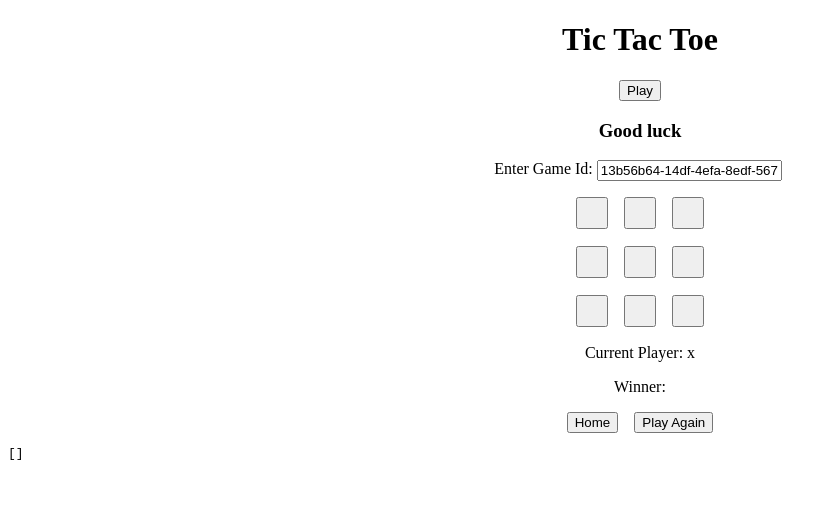
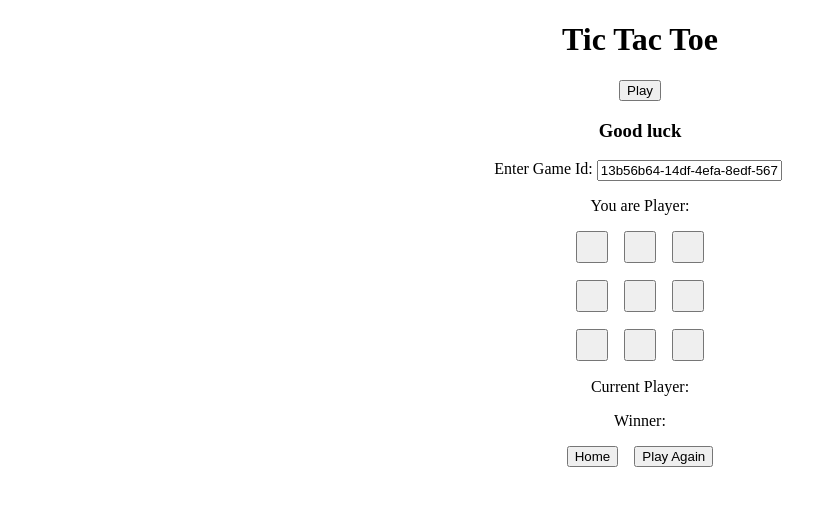
Before and after one commit to dkerner2001752/tic-tac-toe, an Angular app: page /home/tic-tac-toe in a window 1280 px wide. Shown: the top 506 px of the page, without its empty margins (0-835 px from the left). Built offline with nearby package versions, Linux system fonts and the light colour scheme; no server answers.

Commit message:
Saving and fetching from API

```diff
--- a/src/app/tic-tac-toe.service.ts
+++ b/src/app/tic-tac-toe.service.ts
@@ -3,14 +3,19 @@ import { HttpClient } from '@angular/common/http';
 import { firstValueFrom } from 'rxjs';
 import { TicTacToeType } from '../tic-tac-toe/tic-tac-toe.component';
 
+export interface MovesDto {
+  game: string,
+  move: number,
+  board: TicTacToeType[],
+}
+
 export interface PostGameDto {
-  game: string
-  move: number
-  board: TicTacToeType[]
+  players: string[],
+  moves: MovesDto[],
 }
 
 export interface GetGameDto {
-  moves: PostGameDto[]
+  moves: MovesDto[],
 }
 
 @Injectable({
@@ -27,10 +32,10 @@ export class TicTacToeService {
   }
 
   public async getGameHistory(gameId: string) {
-    return firstValueFrom(this.httpClient.get<GetGameDto>(`${this.baseUrl}game/${gameId}`));
+    return firstValueFrom(this.httpClient.get<PostGameDto>(`${this.baseUrl}game/${gameId}`));
   }
 
-  public async postGameProgress(body: PostGameDto[]) {
-    return firstValueFrom(this.httpClient.post(`${this.baseUrl}game`, body));
+  public async postGameProgress(body: PostGameDto, gameId: string) {
+    return firstValueFrom(this.httpClient.post(`${this.baseUrl}game/${gameId}`, body));
   }
 }
--- a/src/tic-tac-toe/tic-tac-toe.component.css
+++ b/src/tic-tac-toe/tic-tac-toe.component.css
@@ -6,6 +6,11 @@
   justify-self: center;
   display: grid;
   grid-template-columns: auto auto auto;
+  gap: 0.25rem;
+}
+
+.selected-player-container {
+  display: flex;
   gap: 0.25rem;
 }
 
--- a/src/tic-tac-toe/tic-tac-toe.component.html
+++ b/src/tic-tac-toe/tic-tac-toe.component.html
@@ -2,6 +2,9 @@
 <div class="game-id-container" [formGroup]="ticTacToeFormGroup">
   Enter Game Id:
   <input type="text" formControlName="gameId">
+</div>
+<div class="current-player-container">
+  You are Player: {{ this.ticTacToeFormGroup.controls.selectedPlayer.value }}
 </div>
 <div class="tic-tac-toe-container" [formGroup]="ticTacToeFormGroup">
   <div *ngFor="let formControl of ticTacToeFormGroup.controls.buttonValues.controls; index as i">
@@ -9,7 +12,7 @@
   </div>
 </div>
 <div class="current-player-container">
-  Current Player: {{ currentPlayer }}
+  Current Player: {{ this.ticTacToeFormGroup.controls.currentPlayer.value }}
 </div>
 <div class="message-container">
   Winner: {{ playerWon$ | async}}
@@ -18,4 +21,3 @@
   <button (click)="navigateToHome()">Home</button>
   <button (click)="playAgain()">Play Again</button>
 </div>
-<pre>{{ gameHistory | json }}</pre>
--- a/src/tic-tac-toe/tic-tac-toe.component.ts
+++ b/src/tic-tac-toe/tic-tac-toe.component.ts
@@ -1,9 +1,9 @@
 import { Component, inject, OnInit } from '@angular/core';
 import { Router } from '@angular/router';
 import { FormArray, FormControl, FormGroup, ReactiveFormsModule } from '@angular/forms';
-import { AsyncPipe, JsonPipe, NgForOf } from '@angular/common';
-import { PostGameDto, TicTacToeService } from '../app/tic-tac-toe.service';
-import { map, Observable } from 'rxjs';
+import { AsyncPipe, NgForOf } from '@angular/common';
+import { MovesDto, PostGameDto, TicTacToeService } from '../app/tic-tac-toe.service';
+import { filter, interval, map, merge, Observable, startWith, switchMap, tap } from 'rxjs';
 
 
 export type TicTacToeType = 'x' | 'o' | '';
@@ -13,6 +13,8 @@ type TicTacToeWinner = TicTacToeType | 'Draw';
 interface TicTacToeOptions {
   buttonValues: FormArray<FormControl<TicTacToeType>>;
   gameId: FormControl<string>;
+  currentPlayer: FormControl<TicTacToeType | null>
+  selectedPlayer: FormControl<TicTacToeType>
 }
 
 @Component({
@@ -20,8 +22,7 @@ interface TicTacToeOptions {
   imports: [
     ReactiveFormsModule,
     NgForOf,
-    AsyncPipe,
-    JsonPipe
+    AsyncPipe
   ],
   templateUrl: './tic-tac-toe.component.html',
   styleUrl: './tic-tac-toe.component.css'
@@ -32,9 +33,9 @@ export class TicTacToeComponent implements OnInit {
   public playerWon$!: Observable<TicTacToeWinner>;
 
   public hasPlayerWon = false;
-  public currentPlayer: TicTacToeType = 'x';
   public playerMoveCounter = 1;
-  public gameHistory: PostGameDto[] = [];
+  public gameHistory: MovesDto[] = [];
+  public players: string[] = [];
   public gameState = {};
 
   private readonly router = inject(Router);
@@ -54,15 +55,52 @@ export class TicTacToeComponent implements OnInit {
         new FormControl('', {nonNullable: true})
       ]),
       gameId: new FormControl(crypto.randomUUID(), {nonNullable: true, updateOn: 'blur'}),
+      currentPlayer: new FormControl(null),
+      selectedPlayer: new FormControl('', {nonNullable: true}),
     });
 
-    this.ticTacToeFormGroup.controls.gameId.valueChanges.subscribe(async (x) => {
-      const response = await this.tttService.getGameHistory(x)
-      console.log('History', response, 'Array');
+    const gameIdChange$= this.ticTacToeFormGroup.controls.gameId.valueChanges.pipe(
+      startWith(this.ticTacToeFormGroup.controls.gameId),
+      switchMap(() => {
+        return this.tttService.getGameHistory(this.ticTacToeFormGroup.controls.gameId.value);
+      }),
+      tap(response => {
+        this.ticTacToeFormGroup.controls.buttonValues.reset();
+        this.players = [];
+        this.gameHistory = [];
+        this.playerMoveCounter = 1;
+        this.ticTacToeFormGroup.controls.currentPlayer.setValue('x');
+
+        if (response.players.length === 0) {
+          const game: PostGameDto = {
+            players: ['x'],
+            moves: this.gameHistory,
+          }
+          this.tttService.postGameProgress(game, this.ticTacToeFormGroup.controls.gameId.value);
+          this.ticTacToeFormGroup.controls.selectedPlayer.setValue('x');
+        }
+        if (response.players.length === 1) {
+          const game: PostGameDto = {
+            players: ['x', 'o'],
+            moves: this.gameHistory,
+          }
+          this.tttService.postGameProgress(game, this.ticTacToeFormGroup.controls.gameId.value);
+          this.ticTacToeFormGroup.controls.selectedPlayer.setValue('o');
+        }
+      }),
+      switchMap(() => {
+        return interval(1000);
+      }),
+      filter(() => this.ticTacToeFormGroup.controls.selectedPlayer.value !== this.ticTacToeFormGroup.controls.currentPlayer.value),
+      switchMap(() => {
+        return this.tttService.getGameHistory(this.ticTacToeFormGroup.controls.gameId.value);
+      }),
+    ).subscribe(response => {
       const history = response.moves;
       this.gameHistory = history;
+      this.players = response.players;
       this.playerMoveCounter = history.length + 1;
-      this.currentPlayer = history.length % 2 == 0 ? 'o' : 'x';
+      this.ticTacToeFormGroup.controls.currentPlayer.setValue(history.length % 2 == 0 ? 'x' : 'o');
       const last = history.at(-1);
       if (last) {
         this.ticTacToeFormGroup.controls.buttonValues.setValue(last.board);
@@ -79,9 +117,11 @@ export class TicTacToeComponent implements OnInit {
   }
 
   public onButtonClick(index: number) {
-    this.ticTacToeFormGroup.controls.buttonValues.controls[index].patchValue(this.currentPlayer);
+    if (!this.ticTacToeFormGroup.controls.currentPlayer.value)
+      return;
+    this.ticTacToeFormGroup.controls.buttonValues.controls[index].patchValue(this.ticTacToeFormGroup.controls.currentPlayer.value);
 
-    const gameUpdate: PostGameDto = {
+    const gameUpdate: MovesDto = {
       game: this.ticTacToeFormGroup.controls.gameId.value,
       move: this.playerMoveCounter,
       board: this.ticTacToeFormGroup.controls.buttonValues.value
@@ -89,26 +129,25 @@ export class TicTacToeComponent implements OnInit {
 
     this.gameHistory.push(gameUpdate);
 
-    this.tttService.postGameProgress(this.gameHistory).then(response => {
+    const game: PostGameDto = {
+      players: this.players,
+      moves: this.gameHistory,
+    };
+    this.tttService.postGameProgress(game, this.ticTacToeFormGroup.controls.gameId.value).then(response => {
       this.gameState = response;
     }).catch(error => {
       console.log(error);
     });
 
     if (!this.hasPlayerWon) {
-      this.currentPlayer = (this.currentPlayer === 'x') ? 'o' : 'x';
+      this.ticTacToeFormGroup.controls.currentPlayer.setValue((this.ticTacToeFormGroup.controls.currentPlayer.value === 'x') ? 'o' : 'x');
     }
 
     this.playerMoveCounter++
   }
 
   public playAgain() {
-    this.ticTacToeFormGroup.controls.buttonValues.reset();
     this.ticTacToeFormGroup.controls.gameId.reset(crypto.randomUUID());
-
-    this.gameHistory = [];
-    this.playerMoveCounter = 1;
-    this.currentPlayer = 'x';
   }
 
   public validateWinner(arrValues: TicTacToeType[]) {
@@ -125,8 +164,7 @@ export class TicTacToeComponent implements OnInit {
 
     const testForX = testArr.some(line => (line.every(x => x === 'x')));
     const testForO = testArr.some(line => (line.every(x => x === 'o')));
-
-    const testForNull = arrValues.some(square => square === '')
+    const testForNull = arrValues.some(square => square === '');
 
     if (testForX) {
       return 'x';
```
